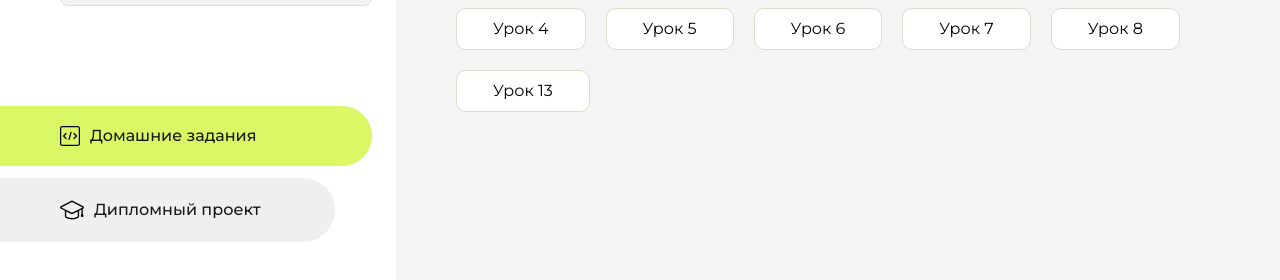
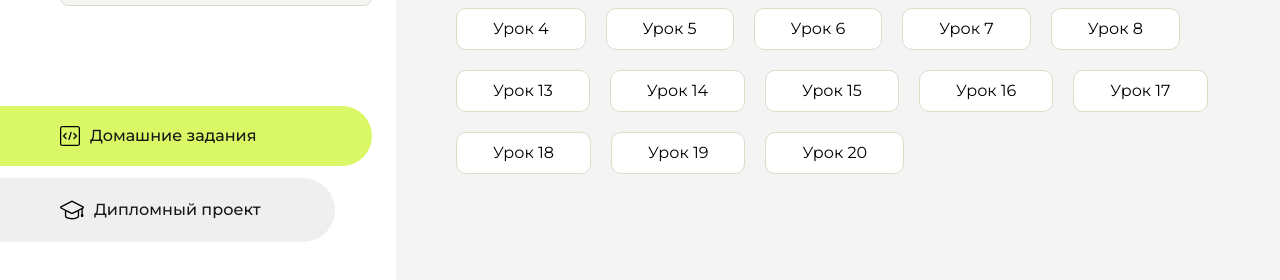
Before and after one commit to liza-iva/homework, a plain HTML site: page index.html in a window 1280 px wide. Shown: the part 230-510 px from the top of the page. Drawn offline with Linux system fonts and the light colour scheme.

Commit message:
Update index.html

```diff
--- a/index.html
+++ b/index.html
@@ -110,6 +110,27 @@
                     <li class="content__list-item">
                         <a href="html-13/index.html">Урок 13</a>
                     </li>
+                    <li class="content__list-item">
+                        <a href="html-143/index.html">Урок 14</a>
+                    </li>
+                    <li class="content__list-item">
+                        <a href="html-15/index.html">Урок 15</a>
+                    </li>
+                    <li class="content__list-item">
+                        <a href="html-16/index.html">Урок 16</a>
+                    </li>
+                    <li class="content__list-item">
+                        <a href="html-17/index.html">Урок 17</a>
+                    </li>
+                    <li class="content__list-item">
+                        <a href="html-18/index.html">Урок 18</a>
+                    </li>
+                    <li class="content__list-item">
+                        <a href="html-19/index.html">Урок 19</a>
+                    </li>
+                    <li class="content__list-item">
+                        <a href="html-20/index.html">Урок 20</a>
+                    </li>
                 </ul>
             </div>
             <div class="content__block hidden" id="diplomBlock">
```
